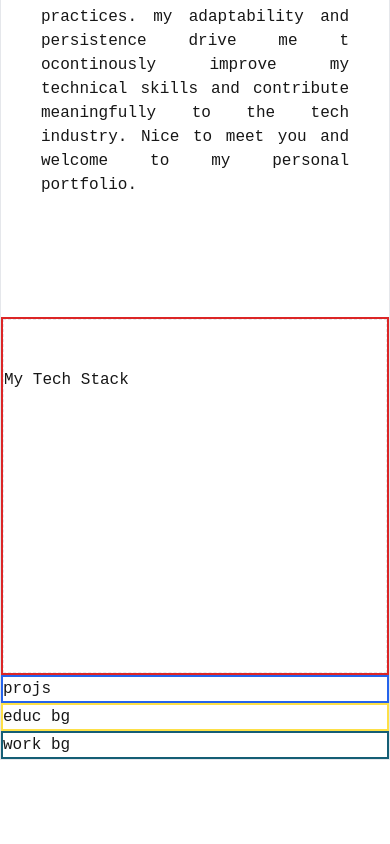
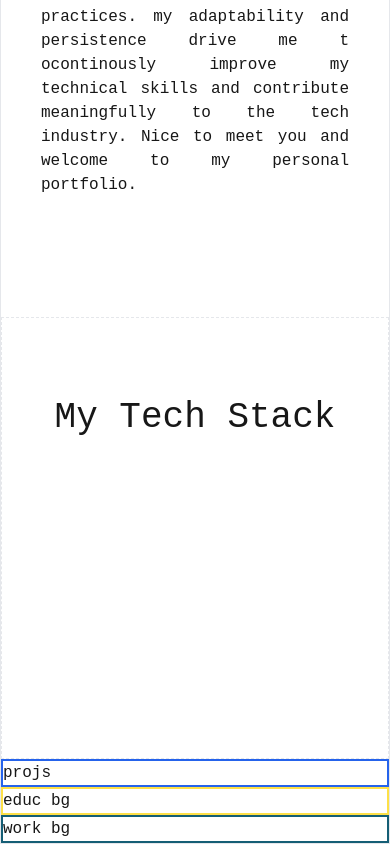
Before and after one commit to SeanGmz/seanportfolio, a Next.js app in the folder my-portfolio/: page / in a window 390 px wide. Shown: the part 876-1720 px from the top of the page. Before the commit the page ends 1636 px from the top, so only its background shows below. Built offline with nearby package versions, Linux system fonts and the light colour scheme.

Commit message:
fixed margins and responsiveness of techstack section

```diff
--- a/my-portfolio/app/partials/techstack.tsx
+++ b/my-portfolio/app/partials/techstack.tsx
@@ -1,5 +1,5 @@
 "use client";
-import { motion } from "motion/react"; // Import the framer-motion library
+import { motion } from "framer-motion"; // Import the framer-motion library
 
 export default function Techstack() {
   const marquee = [
@@ -20,24 +20,28 @@ export default function Techstack() {
 
   const Stack = () => {
     return (
-      <div>
-        <p>My Tech Stack</p>
+      <div className="mb-10 md:mb-20">
+        <h1 className="text-2xl sm:text-4xl text-center">My Tech Stack</h1>
       </div>
     );
   };
 
   const Uppermarquee = () => {
     return (
-      <div className="flex mx-20 mb-10 overflow-x-hidden marquee">
+      <div className="flex mx-5 xl:mx-20 mb-10 overflow-x-hidden marquee">
         <motion.div
           initial={{ x: 0 }}
           animate={{ x: "-100%" }}
-          transition={{ duration: 60, repeat: Infinity, ease: "linear" }}
+          transition={{ duration: window.innerWidth < 425 ? 20 : 60, repeat: Infinity, ease: "linear" }}
           className="flex flex-shrink-0"
         >
           {marquee.map((image, index) => {
             return (
-              <img src={image} key={index} className="w-24 mr-20" />
+              <img
+                src={image}
+                key={index}
+                className="w-9 mr-5 sm:w-20 sm:mr-20"
+              />
             );
           })}
         </motion.div>
@@ -45,12 +49,16 @@ export default function Techstack() {
         <motion.div
           initial={{ x: 0 }}
           animate={{ x: "-100%" }}
-          transition={{ duration: 60, repeat: Infinity, ease: "linear" }}
+          transition={{ duration: window.innerWidth < 425 ? 20 : 60, repeat: Infinity, ease: "linear" }}
           className="flex flex-shrink-0"
         >
           {marquee.map((image, index) => {
             return (
-              <img src={image} key={index} className="w-24 mr-20" />
+              <img
+                src={image}
+                key={index}
+                className="w-9 mr-5 sm:w-20 sm:mr-20"
+              />
             );
           })}
         </motion.div>
@@ -60,45 +68,57 @@ export default function Techstack() {
 
   const Lowermarquee = () => {
     return (
-      <div className="flex mx-20 overflow-x-hidden marquee">
+      <div className="flex mx-5 xl:mx-20 overflow-x-hidden marquee">
         <motion.div
           initial={{ x: "-100%" }}
           animate={{ x: 0 }}
-          transition={{ duration: 60, repeat: Infinity, ease: "linear" }}
+          transition={{
+            duration: window.innerWidth < 425 ? 20 : 60,
+            repeat: Infinity,
+            ease: "linear",
+          }}
           className="flex flex-shrink-0"
         >
           {marquee.toReversed().map((image, index) => {
-            return <img src={image} key={index} className="w-24 mr-20" />;
+            return (
+              <img
+                src={image}
+                key={index}
+                className="w-9 mr-5 sm:w-20 sm:mr-20"
+              />
+            );
           })}
         </motion.div>
 
         <motion.div
           initial={{ x: "-100%" }}
           animate={{ x: 0 }}
-          transition={{ duration: 60, repeat: Infinity, ease: "linear" }}
-          className="flex flex-shrink-0"
+          transition={{
+            duration: window.innerWidth < 425 ? 20 : 60, // Change duration based on screen size
+            repeat: Infinity,
+            ease: "linear",
+          }}
+          className="flex flex-shrink-0 "
         >
           {marquee.toReversed().map((image, index) => {
-            return <img src={image} key={index} className="w-24 mr-20" />;
+            return (
+              <img
+                src={image}
+                key={index}
+                className="w-9 mr-5 sm:w-20 sm:mr-20"
+              />
+            );
           })}
         </motion.div>
       </div>
     );
   };
 
-  const Marquee = () => {
-    return (
-      <div className="py-12 border border-dashed border-red overflow-x-hidden">
+  return (
+    <div className="py-20 md:my-24 border border-dashed border-red overflow-x-hidden">
         <Stack />
         <Uppermarquee />
         <Lowermarquee />
       </div>
-    );
-  };
-
-  return (
-    <div className="flex justify-center items-center border-solid border-2 border-red-600">
-      <Marquee />
-    </div>
   );
 }
```
